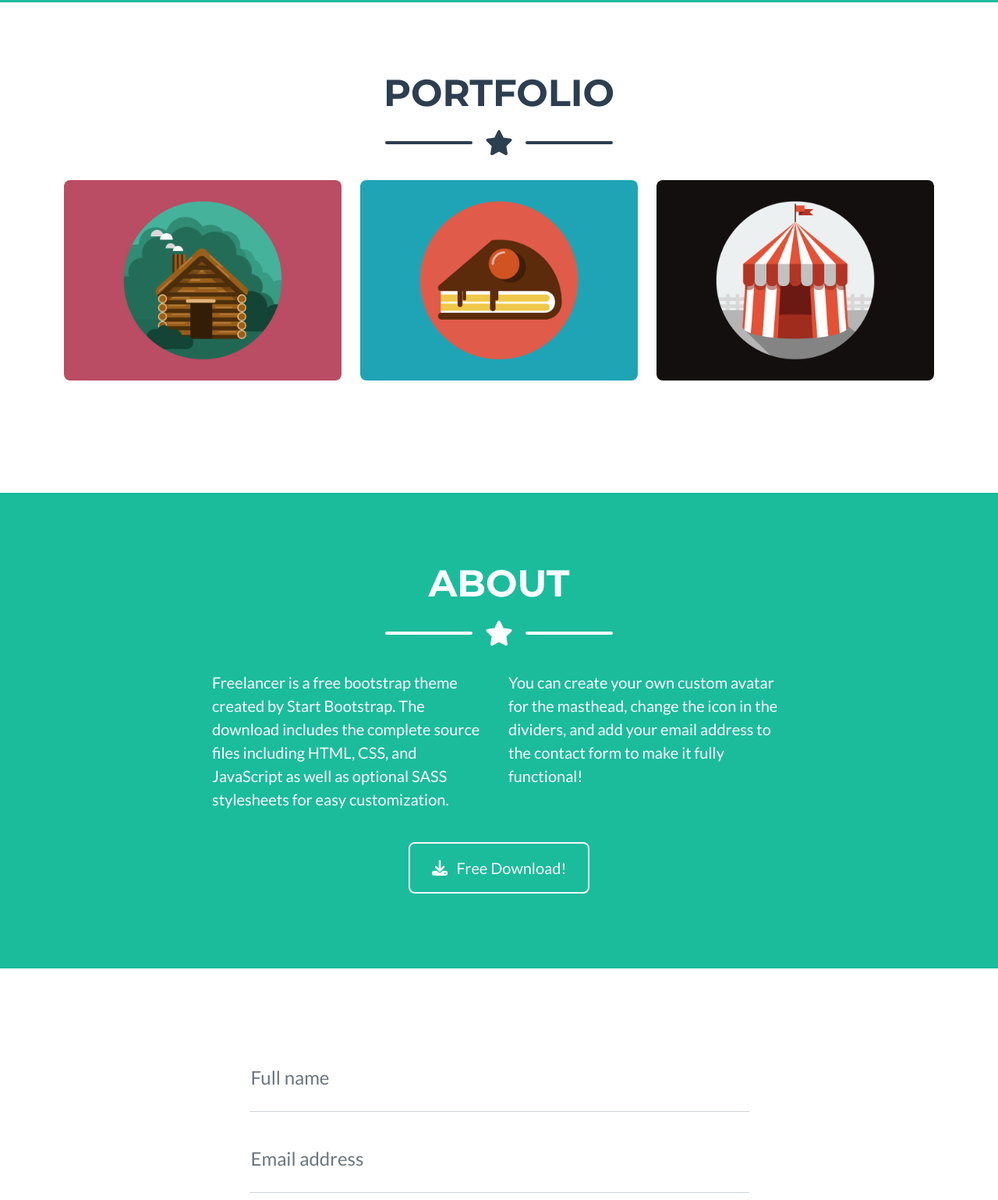
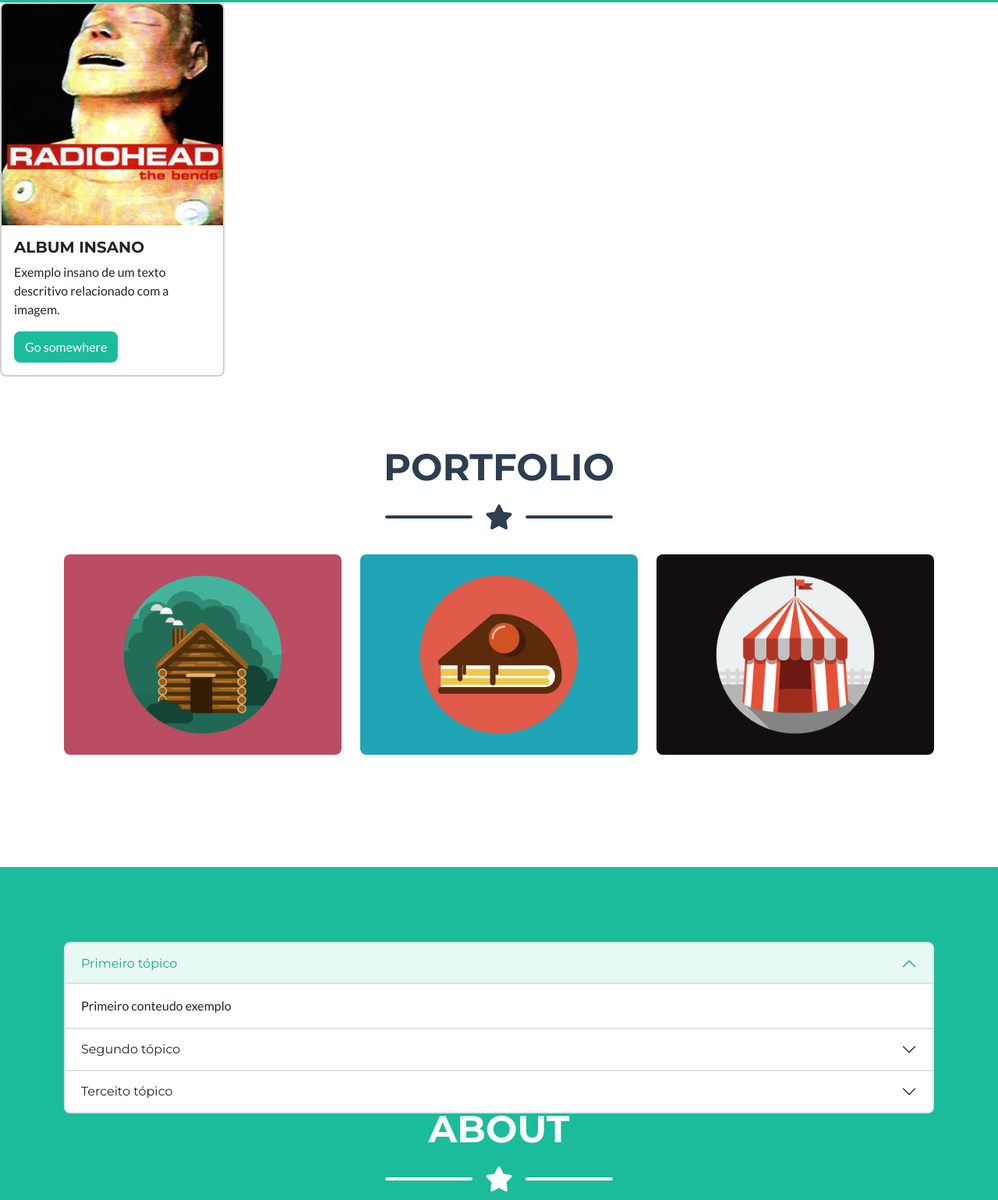
Before and after one commit to Gustavo-7k/Aula0603, a plain HTML site: page index.html in a window 1280 px wide. Shown: the part 780-2319 px from the top of the page at 78% size. Drawn offline with nearby package versions, Linux system fonts and the light colour scheme; files whose address does not match are found by name.

Commit message:
implementação de 3 elementos

```diff
--- a/index.html
+++ b/index.html
@@ -51,6 +51,14 @@
                 <p class="masthead-subheading font-weight-light mb-0">Graphic Artist - Web Designer - Illustrator</p>
             </div>
         </header>
+        <div class="card" style="width: 18rem;">
+            <img src="C:\Users\gusch\Downloads\TheBends.jpg" class="card-img-top" alt="...">
+            <div class="card-body">
+              <h5 class="card-title">ALBUM INSANO</h5>
+              <p class="card-text">Exemplo insano de um texto descritivo relacionado com a imagem.</p>
+              <a href="#" class="btn btn-primary">Go somewhere</a>
+            </div>
+        </div>
         <!-- Portfolio Section-->
         <section class="page-section portfolio" id="portfolio">
             <div class="container">
@@ -104,6 +112,46 @@
         <section class="page-section bg-primary text-white mb-0" id="about">
             <div class="container">
                 <!-- About Section Heading-->
+
+                <div class="accordion" id="accordionExample">
+                    <div class="accordion-item">
+                      <h2 class="accordion-header">
+                        <button class="accordion-button" type="button" data-bs-toggle="collapse" data-bs-target="#collapseOne" aria-expanded="true" aria-controls="collapseOne">
+                          Primeiro tópico
+                        </button>
+                      </h2>
+                      <div id="collapseOne" class="accordion-collapse collapse show" data-bs-parent="#accordionExample">
+                        <div class="accordion-body">
+                          Primeiro conteudo exemplo
+                        </div>
+                      </div>
+                    </div>
+                    <div class="accordion-item">
+                      <h2 class="accordion-header">
+                        <button class="accordion-button collapsed" type="button" data-bs-toggle="collapse" data-bs-target="#collapseTwo" aria-expanded="false" aria-controls="collapseTwo">
+                          Segundo tópico
+                        </button>
+                      </h2>
+                      <div id="collapseTwo" class="accordion-collapse collapse" data-bs-parent="#accordionExample">
+                        <div class="accordion-body">
+                           Segundo conteudo exemplo
+                        </div>
+                      </div>
+                    </div>
+                    <div class="accordion-item">
+                      <h2 class="accordion-header">
+                        <button class="accordion-button collapsed" type="button" data-bs-toggle="collapse" data-bs-target="#collapseThree" aria-expanded="false" aria-controls="collapseThree">
+                          Terceito tópico
+                        </button>
+                      </h2>
+                      <div id="collapseThree" class="accordion-collapse collapse" data-bs-parent="#accordionExample">
+                        <div class="accordion-body">
+                          Terceiro conteúdo exemplo
+                        </div>
+                      </div>
+                    </div>
+                  </div>
+
                 <h2 class="page-section-heading text-center text-uppercase text-white">About</h2>
                 <!-- Icon Divider-->
                 <div class="divider-custom divider-light">
@@ -127,6 +175,7 @@
         </section>
         <!-- Contact Section-->
         <section class="page-section" id="contact">
+            <button type="button" class="btn btn-lg btn-danger" data-bs-toggle="popover" data-bs-title="conteudo insano" data-bs-content="Aqui tem um conteúdo insanamente insano">Clique pra mais informações</button>
             <div class="container">
                 <!-- Contact Section Heading-->
                 <!-- Icon Divider-->
```
Also changed, not shown: assets/img/portfolio/TheBends.jpg (added).
